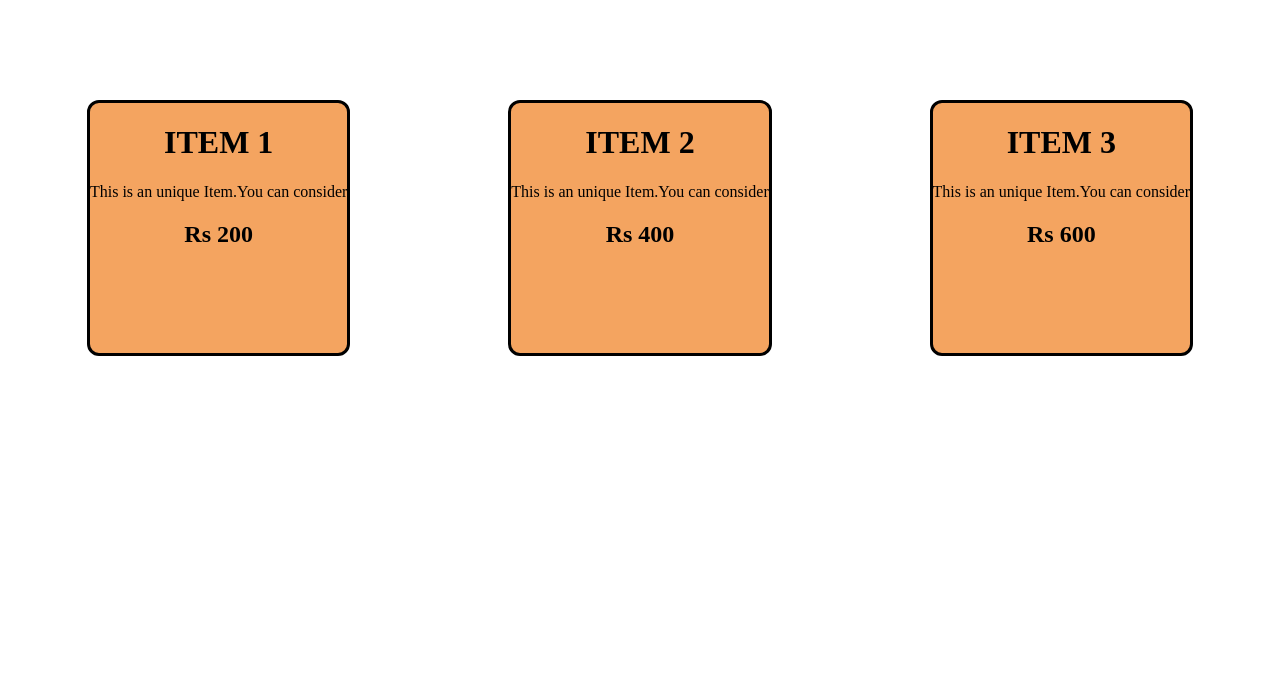
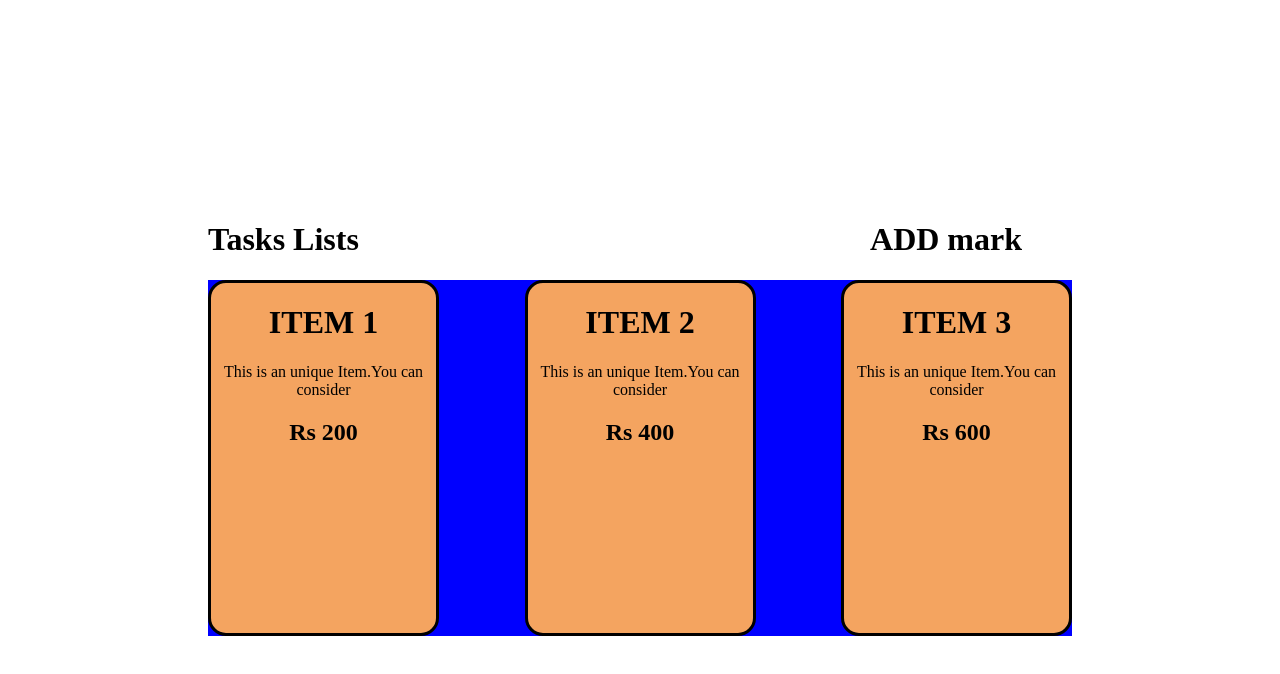
Before and after one commit to SOUMOJIT-CHAKRABORTY/To-do-app, a plain HTML site: page index.html in a window 1280 px wide. Drawn offline with Linux system fonts and the light colour scheme.

Commit message:
Layout added

```diff
--- a/index.css
+++ b/index.css
@@ -1,9 +1,25 @@
+.Hading{
+    align:center
+}
+
+.Main-Container1{
+    display:flex;
+    justify-content: space-between;
+    margin-top: 200px;
+    margin-left: 200px;
+    margin-right: 250px;
+
+}
+
 .Main-Container{
     display:flex;
-    justify-content: space-around;
+    justify-content: space-between;
     flex-direction:row;
-    margin-top: 100px;
+    margin-left: 200px;
+    margin-right: 200px;
     //margin: auto;
+    background-color:blue;
+    align:center:
 
 
 }
@@ -13,11 +29,17 @@
     text-align: center;
     background-color: sandybrown;
     border-style:solid;
-    border-radius: 12px;
-    height:250px;
+    border-radius: 18px;
+    width:225px;
+    height:350px;
     align-content:space-between;
-    align-items:felx-start
+    align-items:felx-start;
 
 
 
 }
+
+.heading-new{
+
+
+}
--- a/index.html
+++ b/index.html
@@ -8,7 +8,13 @@
     <link rel="stylesheet" href="index.css">
 </head>
 <body>
-    <div class="Main-Container">
+    <div class="Main-Container1">
+        <div class="heading-new">
+            <h1 class="Heading">Tasks Lists</h1>
+        </div>
+        <div> <h1>ADD mark</h1></div>
+        </div>
+        <div class="Main-Container">
         <div class="price-container">
             <h1>ITEM 1</h1>
             <p> This is an unique Item.You can consider</p>
```
